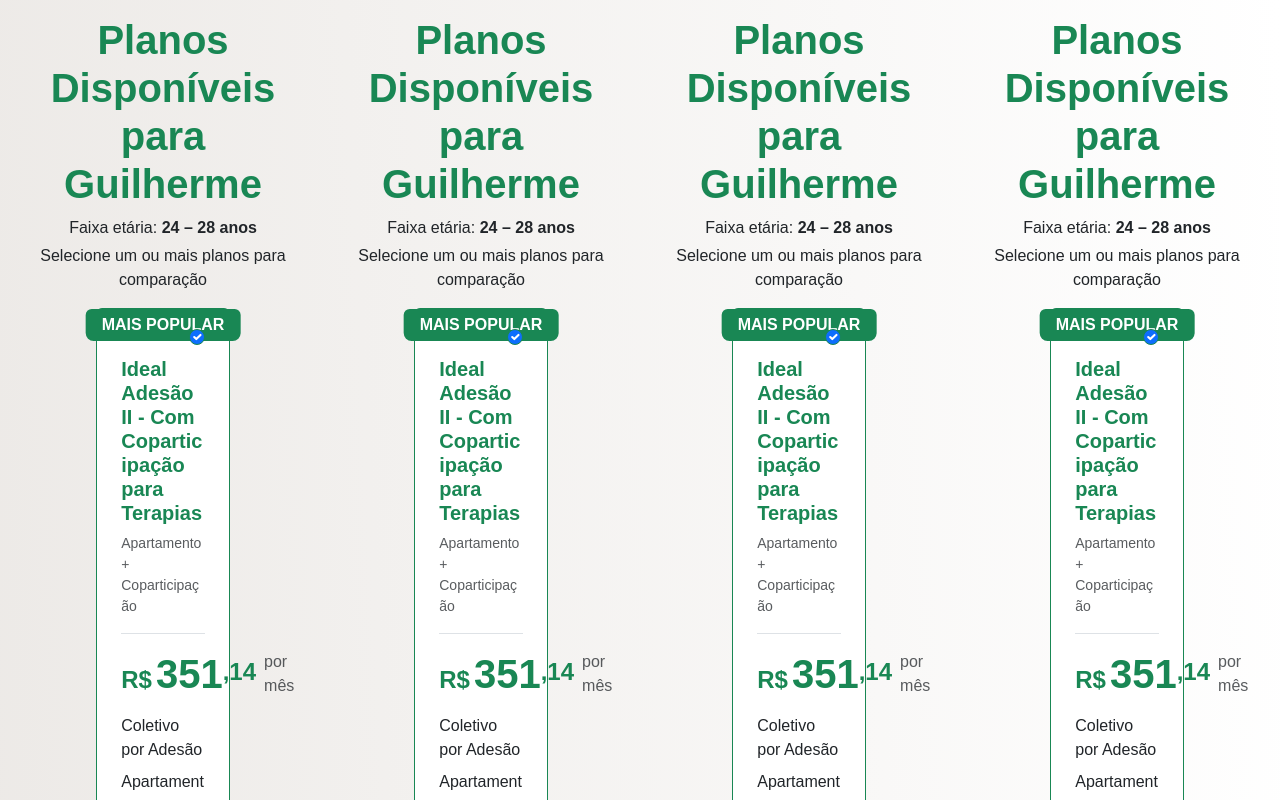
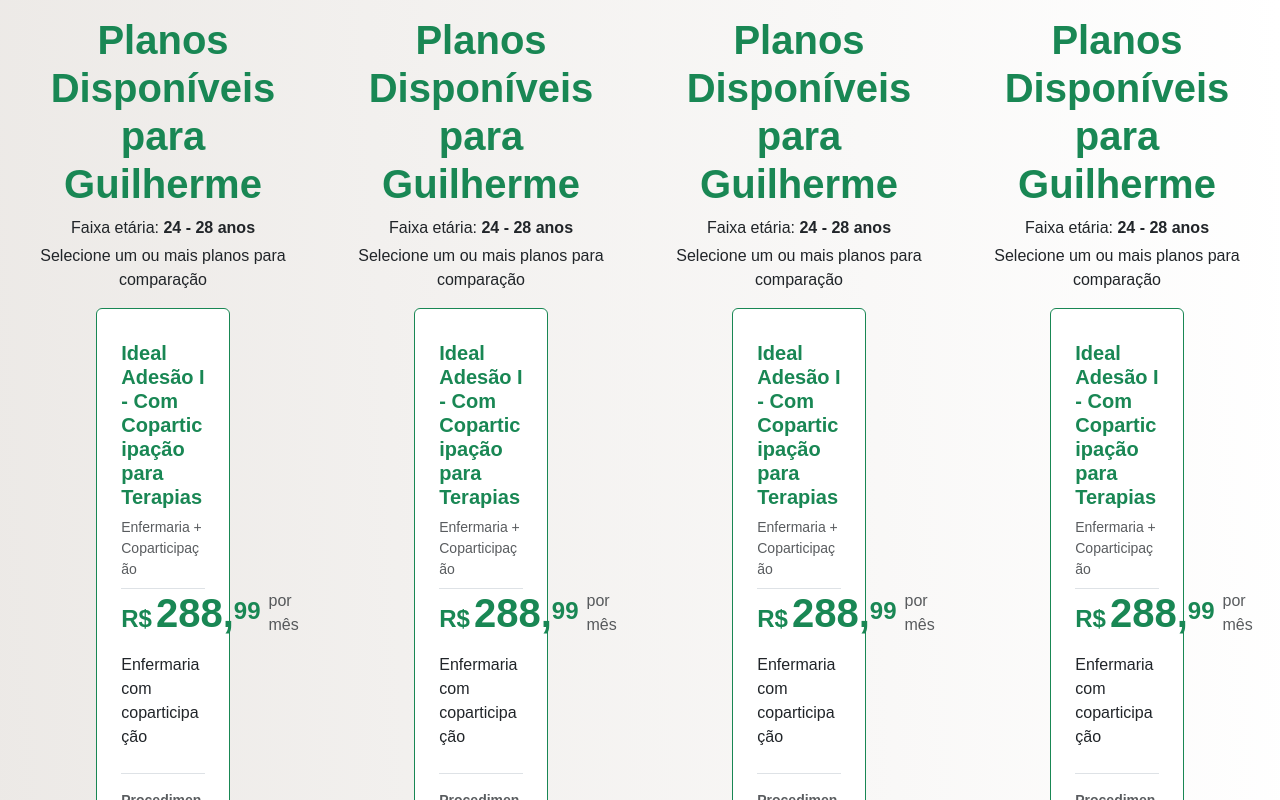
Before and after one commit to moshgui/vidas-cotador, an Angular app in the folder cotador-saude/: page /iniciar-cotacao/selecionar-operadora/selecionar-plano in a window 1280 px wide. Shown: the top 800 px of the page. Built offline with nearby package versions, Linux system fonts and the light colour scheme; a web font is replaced by a local one.

Commit message:
feat: iniciando property biding do componente seletor de planos

```diff
--- a/cotador-saude/src/app/components/seletor-operadora/seletor-operadora.ts
+++ b/cotador-saude/src/app/components/seletor-operadora/seletor-operadora.ts
@@ -6,7 +6,6 @@ import { NgIf } from '@angular/common';
   selector: 'app-seletor-operadora',
   imports: [NgIf, Buttons, RouterLink, RouterOutlet],
   templateUrl: './seletor-operadora.html',
-  styleUrl: './seletor-operadora.css',
 })
 export class SeletorOperadora {
   @Input() nomeOperadora = '';
--- a/cotador-saude/src/app/components/seletor-plano/seletor-plano.html
+++ b/cotador-saude/src/app/components/seletor-plano/seletor-plano.html
@@ -1,52 +1,33 @@
 <div class="container-fluid">
   <div class="container">
-    <h1 class="text-center fw-semibold text-success mb-2">Planos Disponíveis para Guilherme</h1>
-    <p class="text-center mb-1">Faixa etária: <strong>24 – 28 anos</strong></p>
+    <h1 class="text-center fw-semibold text-success mb-2">
+      Planos Disponíveis para {{ nomeCliente }}
+    </h1>
+    <p class="text-center mb-1">
+      Faixa etária: <strong>{{ faixaEtaria }}</strong>
+    </p>
     <p class="text-center mb-3">Selecione um ou mais planos para comparação</p>
 
     <div class="row justify-content-center">
       <div class="col-lg-7 col-md-4">
         <div class="card h-100 border-success border-1 position-relative">
           <div class="card-body d-flex flex-column p-4">
-            <span
-              class="badge bg-success position-absolute top-0 start-50 translate-middle-x rounded-bottom-3 fs-6 px-3 py-2 fw-semibold text-white"
-            >
-              MAIS POPULAR
-            </span>
-
-            <div class="form-check position-absolute top-0 end-0 mt-3 me-3">
-              <input
-                class="form-check-input rounded-circle border-success"
-                type="checkbox"
-                value=""
-                id="plan2"
-                checked
-              />
-              <label class="form-check-label" for="plan2"></label>
-            </div>
-
-            <div class="pt-4 pb-3 border-bottom mb-3">
+            <div class="pt-2 pb-2 border-bottom">
               <h5 class="card-title text-success fw-bold">
-                Ideal Adesão II - Com Coparticipação para Terapias
+                {{ nomePlano }}
               </h5>
-              <p class="card-text text-muted small mb-0">Apartamento + Coparticipação</p>
+              <p class="card-text text-muted small mb-0">{{ tipoPlano }}</p>
             </div>
 
             <div class="d-flex just align-items-baseline mb-3 text-success fw-bold tex">
               <span class="fs-4 me-1 fw-bold">R$</span>
-              <span class="display-6 fw-bold">351</span>
-              <span class="fs-4 align-self-start mt-1 fw-bold">,14</span>
+              <span class="display-6 fw-bold">{{ valorPlanoInteiro }},</span>
+              <span class="fs-4 align-self-start mt-1 fw-bold">{{ valorPlanoDecimal }}</span>
               <span class="fs-6 fw-normal text-muted align-self-end ms-2">por mês</span>
             </div>
 
             <ul class="list-unstyled flex-grow-1">
-              <li class="mb-2">Coletivo por Adesão</li>
-              <li class="mb-2">Apartamento com coparticipação</li>
-              <li class="mb-2">Atendimento em pronto-socorro 24h</li>
-              <li class="mb-2">Consultas médicas ilimitadas</li>
-              <li class="mb-2">Exames laboratoriais e de imagem</li>
-              <li class="mb-2">Internações em apartamento</li>
-              <li class="mb-2">Cirurgias de todas as complexidades</li>
+              <li class="mb-2">{{ featuresPlano }}</li>
             </ul>
 
             <div class="pt-3 border-top mt-auto">
--- a/cotador-saude/src/app/views/planos/planos.html
+++ b/cotador-saude/src/app/views/planos/planos.html
@@ -1,3 +1,11 @@
 <div class="row justify-content-center">
-  <app-seletor-plano></app-seletor-plano>
+  <app-seletor-plano
+    nomeCliente="Guilherme"
+    faixaEtaria="24 - 28 anos"
+    nomePlano="Ideal Adesão I - Com Coparticipação para Terapias"
+    tipoPlano="Enfermaria + Coparticipação"
+    valorPlanoInteiro="288"
+    valorPlanoDecimal="99"
+    featuresPlano="Enfermaria com coparticipação"
+  ></app-seletor-plano>
 </div>
```
Also changed, not shown: cotador-saude/src/app/components/seletor-plano/seletor-plano.ts (+8 -2 lines), cotador-saude/src/app/components/seletor-operadora/seletor-operadora.css (deleted), cotador-saude/src/app/views/home/home.css (deleted).
